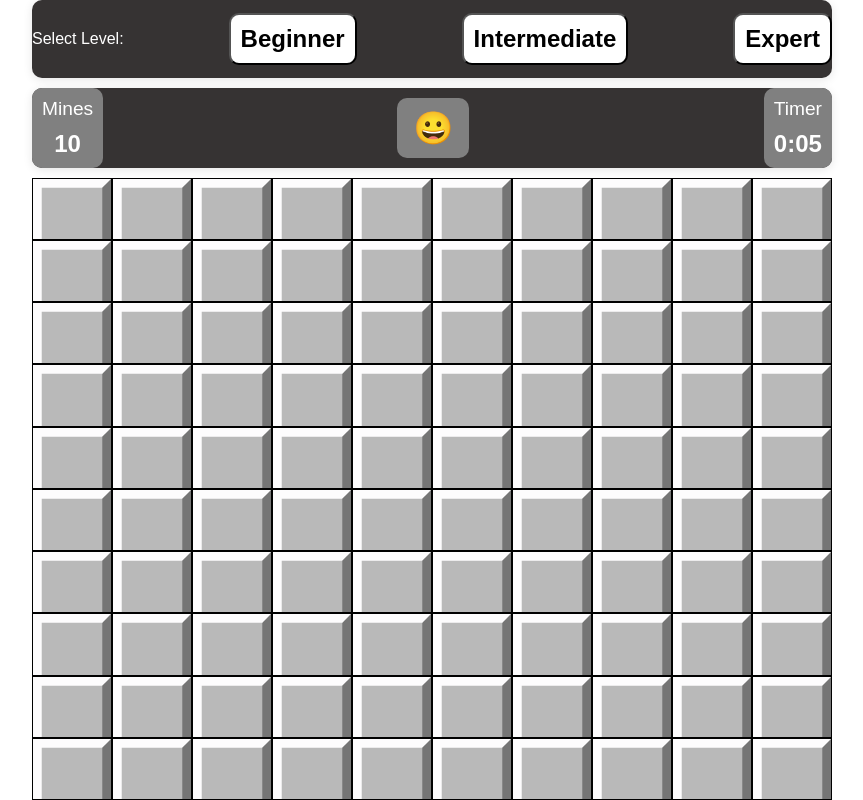
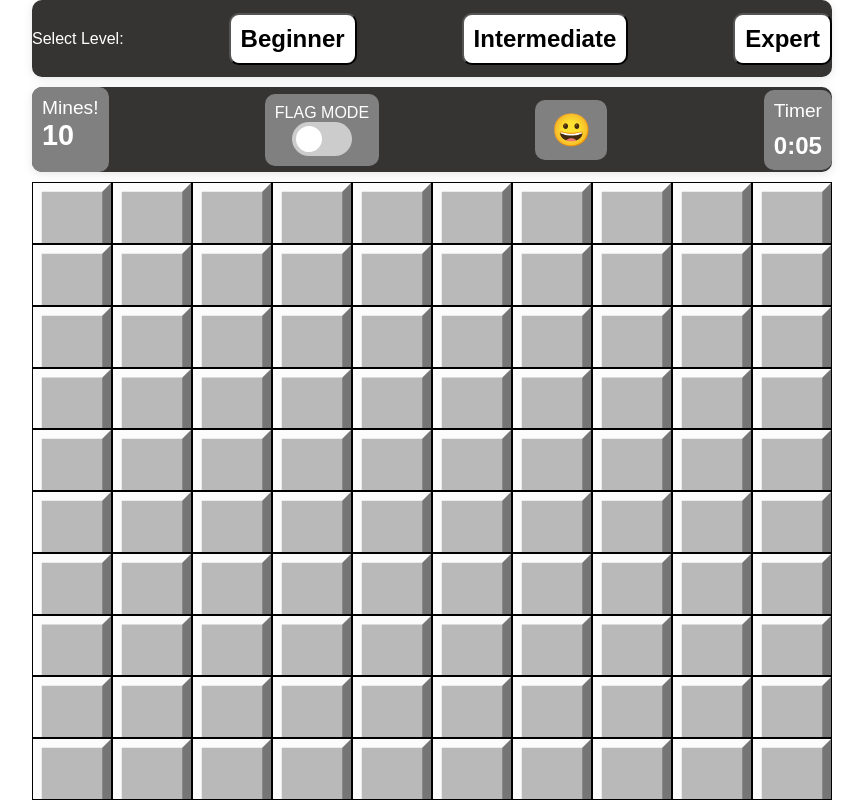
Before and after one commit to Ozeidi/MineSweeper, a plain HTML site: page index.html in a window 1280 px wide. Shown: the whole page, without its empty margins (208-1071 px from the left). Drawn offline with Linux system fonts and the light colour scheme.

Commit message:
Add Flag Mode for Mobile compatability

```diff
--- a/index.html
+++ b/index.html
@@ -13,10 +13,22 @@
   <button id="expert" class="level-button">Expert</button>
 </div>
 <div class="header">
-  <div id="minecount" class="label">
-    <div id="minecount-label">Mines</div>
+
+
+  <div id="minecount" class="label" style="flex-direction: column;">
+    <div id="minecount-label" style="flex-direction:row;">Mines!
     <div id="minecount-value">0</div>
+    </div>
   </div>
+
+<!-- Rounded switch -->
+<div class= "label">
+  FLAG MODE
+  <label class="switch">
+    <input type="checkbox" id="flag-mode">
+    <span class="slider round"></span>
+  </label>
+</div>
   <div id="reset" class="label">
     <button id="reset-button" style="height: 200%; font-size = 20em;" >😀</button>
   </div>
--- a/script.js
+++ b/script.js
@@ -20,7 +20,12 @@ levelButtons.forEach(button => {
     });
 });
 
-
+// Get the checkbox
+let flagMode = document.getElementById('flag-mode');
+// Add a click event listener to the checkbox
+flagMode.addEventListener('click', function() {
+    console.log('Flag mode is ' + flagMode.checked);
+});
 // Just for fun, let's add some sound effects
 let revealSound = new Audio('/asset/sounds/reveal.wav');
 let flagSound = new Audio('/asset/sounds/flag.wav');
@@ -75,6 +80,7 @@ const flagCell = (cell, row, col) => {
             cell.classList.toggle('flag');
             grid[row][col].flagged = false;
             mineCount++;
+            console.log(grid[row][col]);
 
         }
     }
@@ -87,14 +93,24 @@ const flagCell = (cell, row, col) => {
 
 // Create a function to handle cell click event
 const clickCell = (cell, row, col) => {
-    revealSound.play();
 
+    if (flagMode.checked) {
+        flagCell(cell, row, col);
+        return;
+    }
 
-    // cell.onclick = () => {
-        console.log(cell);
-        console.log(grid[row][col]);
+        // console.log(cell);
+        // console.log(grid[row][col]);
 
-        if (cell.flagged || cell.revealed) return;
+        if (grid[row][col].revealed) return;
+
+        if (grid[row][col].flagged) {
+            // return
+            cell.classList.toggle('flag');
+            grid[row][col].flagged = false;
+            console.log('unflagged');
+        }
+        revealSound.play();
         grid[row][col].revealed = true;
         cell.revealed = true;
         // Add your logic here
--- a/styles.css
+++ b/styles.css
@@ -100,3 +100,69 @@ body {
     background-image: url(/asset/img/mine.png);
     background-size: cover;
 }
+
+
+/* The CSS For Toggle Button */
+
+/* The switch - the box around the slider */
+.switch {
+    position: relative;
+    display: inline-block;
+    width: 60px;
+    height: 34px;
+  }
+
+  /* Hide default HTML checkbox */
+  .switch input {
+    opacity: 0;
+    width: 0;
+    height: 0;
+  }
+
+  /* The slider */
+  .slider {
+    position: absolute;
+    cursor: pointer;
+    top: 0;
+    left: 0;
+    right: 0;
+    bottom: 0;
+    background-color: #ccc;
+    -webkit-transition: .4s;
+    transition: .4s;
+  }
+
+  .slider:before {
+    position: absolute;
+    content: "";
+    height: 26px;
+    width: 26px;
+    left: 4px;
+    bottom: 4px;
+    background-color: white;
+    -webkit-transition: .4s;
+    transition: .4s;
+  }
+
+  input:checked + .slider {
+    background-color: #2196F3;
+  }
+
+  input:focus + .slider {
+    box-shadow: 0 0 1px #2196F3;
+  }
+
+  input:checked + .slider:before {
+    -webkit-transform: translateX(26px);
+    -ms-transform: translateX(26px);
+    transform: translateX(26px);
+  }
+
+  /* Rounded sliders */
+  .slider.round {
+    border-radius: 34px;
+  }
+
+  .slider.round:before {
+    border-radius: 50%;
+  }
```
